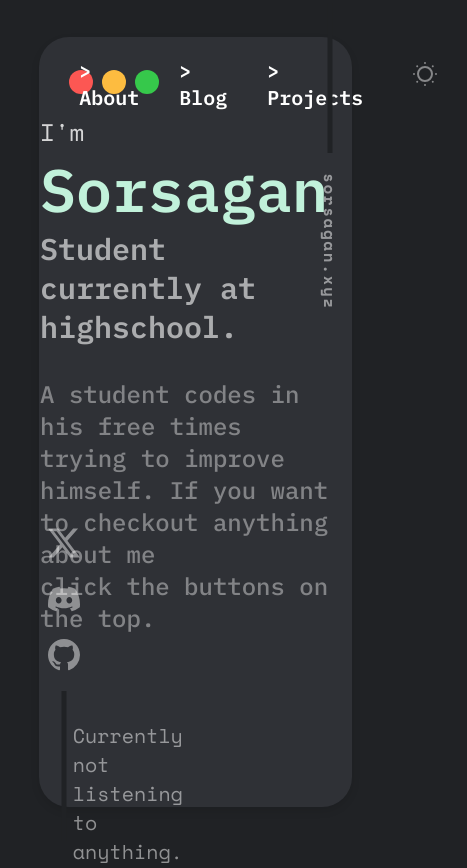
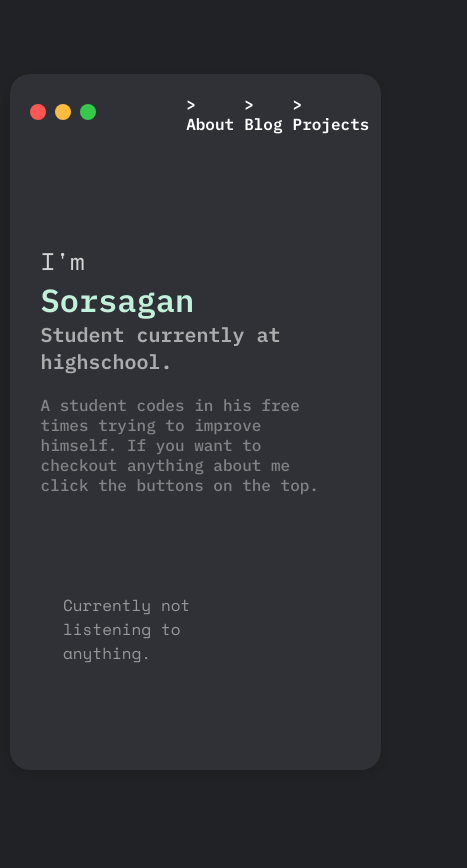
Before and after one commit to Sorsagan/portfolioexample, a plain HTML site: page public/index.html in a window 390 px wide. Shown: the whole page, 467 px wide, since content can reach past the window. After the commit the page ends 844 px from the top, so only its background shows below. Drawn offline with nearby package versions, Linux system fonts and the light colour scheme; no server answers.

Commit message:
chore: Update CSS styles for phone versions

```diff
--- a/public/css/styles.css
+++ b/public/css/styles.css
@@ -30,6 +30,7 @@ nav {
   align-items: center;
   justify-content: space-between;
 }
+
 .dots {
   margin: 10px;
   flex-shrink: 0;
@@ -288,3 +289,66 @@ h3 {
 .theme-toggle button:hover {
   transform: scale(1.1); /* Example hover effect */
 }
+
+@media (max-width: 1024px) {
+  .root {
+    width: 90%; /* Increase width for smaller screens */
+    padding: 10px; /* Adjust padding */
+    border-radius: 20px; /* Optional: Adjust border-radius */
+  }
+
+  .content{
+    min-height: 65vh; /* Adjust height for smaller screens */
+  }
+
+  .links > ol > li, .mainContainer > div > p {
+    font-size: 16px; /* Adjust font sizes for readability */
+  }
+  h1 {
+    font-size: 24px;
+  }
+  h2 {
+    font-size: 32px;
+  }
+  h3 {
+    font-size: 20px;
+  }
+
+  .links {
+    width: 70`%; /* Adjust navigation links area */
+    flex-direction: column; /* Stack links vertically */
+    align-items: center; /* Center-align items */
+  }
+
+  .links > ol > li {
+    margin: 10px 5px;
+  }
+
+  .content, .spotifywrapper {
+    flex-direction: column; /* Adjust layout direction */
+  }
+
+  .sideelement1, .sideelement2 {
+    display: none; /* Optionally hide elements that might clutter small screens */
+  }
+  .theme-toggle button{
+    display: none;
+  }
+  .dots div {
+    width: 16px;
+    height: 16px;
+  }
+  .spotifyImg {
+    width: 100px;
+    height: 100px;
+  }
+  .spotifyP{
+    font-size: 16px;
+  }
+  .spotifyA{
+    font-size: 14px;
+  }
+  .notActive{
+    font-size: 16px;
+  }
+}
--- a/public/js/spotify.js
+++ b/public/js/spotify.js
@@ -13,7 +13,7 @@ document.addEventListener('DOMContentLoaded', async () => {
         const spotifyImgElement = document.querySelector('.spotifyImg');
         notActiveElement.textContent = '';
         spotifyPElement.textContent = `${spotify.song}`;
-        spotifyAElement.textContent = `${spotify.artist}`;
+        spotifyAElement.textContent = `${spotify.artist.replace(/;/gi, ',')}`;
         spotifyImgElement.style.backgroundImage = `url(${spotify.album_art_url})`;
       } else {
         console.log('Spotify is not open');
```
